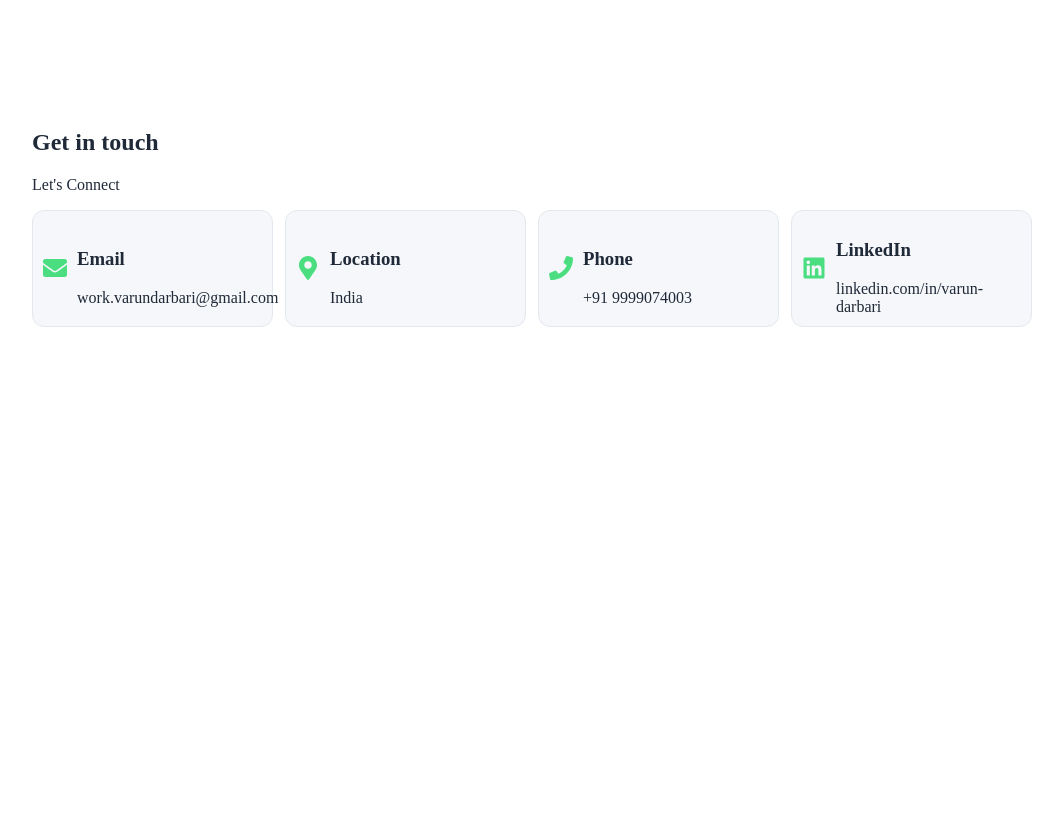
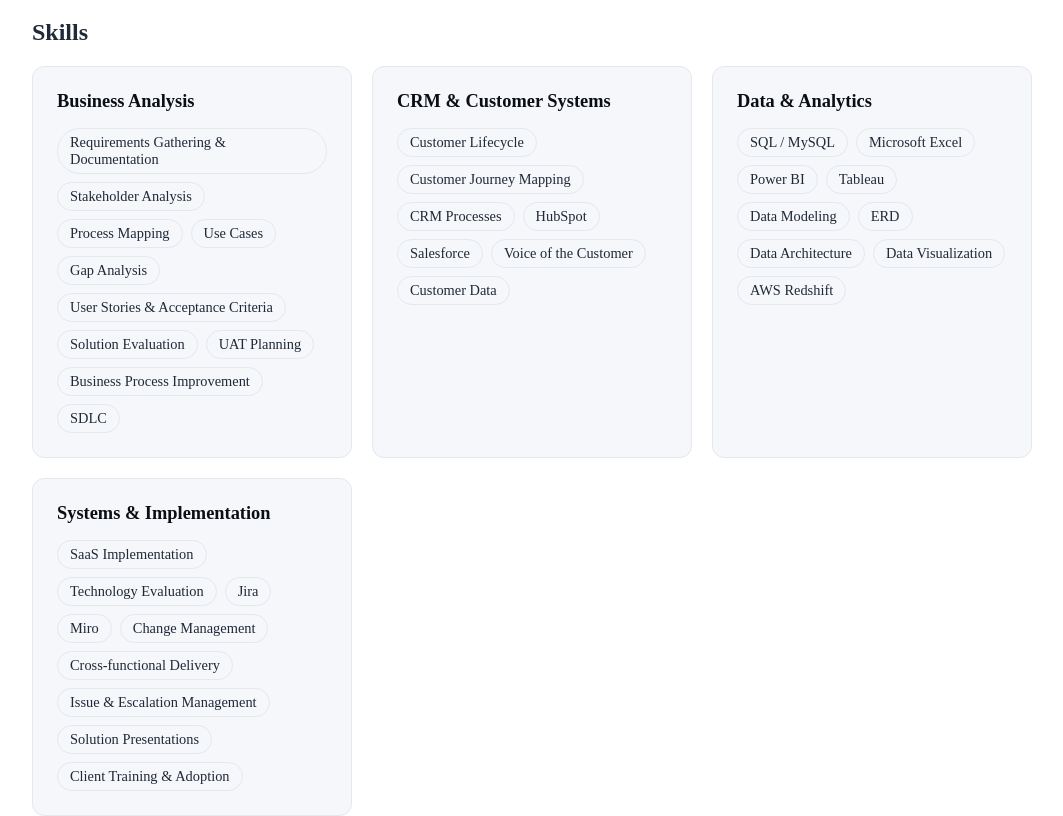
Before and after one commit to Darbari-V/VarunDarbari.github.io, a React (Vite) app: page / in a window 1280 px wide. Shown: the part 2580-3396 px from the top of the page, without its empty margins (108-1171 px from the left). Before the commit the page ends 2987 px from the top, so only its background shows below. Built offline with nearby package versions, Linux system fonts and the light colour scheme.

Commit message:
Add Skills section

```diff
--- a/src/App.css
+++ b/src/App.css
@@ -355,3 +355,45 @@
     border-bottom-color: var(--accent);
   }
 }
+
+.skills-grid {
+  display: grid;
+  grid-template-columns: repeat(auto-fit, minmax(300px, 1fr));
+  gap: 20px;
+}
+
+.skill-card {
+  padding: 24px;
+  background: var(--card-bg);
+  border: 1px solid var(--border);
+  border-radius: 12px;
+  transition: border-color 0.2s, transform 0.2s;
+}
+
+.skill-card:hover {
+  border-color: var(--accent);
+  transform: translateY(-4px);
+}
+
+.skill-card h3 {
+  margin: 0 0 16px;
+  font-size: 1.15rem;
+  color: var(--text-h);
+}
+
+.tag-list {
+  display: flex;
+  flex-wrap: wrap;
+  gap: 8px;
+  list-style: none;
+  padding: 0;
+  margin: 0;
+}
+
+.tag {
+  padding: 5px 12px;
+  border: 1px solid var(--border);
+  border-radius: 999px;
+  font-size: 0.9rem;
+  color: var(--text);
+}
--- a/src/App.jsx
+++ b/src/App.jsx
@@ -5,6 +5,7 @@ import Contact from './components/Contact'
 import Section from './components/Section'
 import About from './components/About'
 import Experience from './components/Experience'
+import Skills from './components/Skills'
 
 import './App.css'
 
@@ -21,9 +22,7 @@ function App() {
           <p>Coming soon.</p>
         </Section>
 
-        <Section id="skills" title="Skills">
-          <p>Coming soon.</p>
-        </Section>
+        <Skills />
       <Contact/>
     </div>
     )
--- a/src/components/About.jsx
+++ b/src/components/About.jsx
@@ -17,6 +17,8 @@ const education = [
 const achievements = [
   'Beta Gamma Sigma (BΓΣ). Recognized as #1 graduating student. Lifetime Member (2022)',
   'Graduated Summa Cum Laude. Graduated top of the class.  GPA: 4.0/4.0',
+  'Elected Secretary & Public Relations Officer | AIS, USF. Elected student leader',
+  'Co-led the "Grow with Google" workshop'
 ]
 
 
--- /dev/null
+++ b/src/components/Skills.jsx
@@ -0,0 +1,80 @@
+import Section from './Section'
+
+const skillAreas = [
+  {
+    title: 'Business Analysis',
+    skills: [
+      'Requirements Gathering & Documentation',
+      'Stakeholder Analysis',
+      'Process Mapping',
+      'Use Cases',
+      'Gap Analysis',
+      'User Stories & Acceptance Criteria',
+      'Solution Evaluation',
+      'UAT Planning',
+      'Business Process Improvement',
+      'SDLC',
+    ],
+  },
+  {
+    title: 'CRM & Customer Systems',
+    skills: [
+      'Customer Lifecycle',
+      'Customer Journey Mapping',
+      'CRM Processes',
+      'HubSpot',
+      'Salesforce',
+      'Voice of the Customer',
+      'Customer Data',
+    ],
+  },
+  {
+    title: 'Data & Analytics',
+    skills: [
+      'SQL / MySQL',
+      'Microsoft Excel',
+      'Power BI',
+      'Tableau',
+      'Data Modeling',
+      'ERD',
+      'Data Architecture',
+      'Data Visualization',
+      'AWS Redshift',
+    ],
+  },
+  {
+    title: 'Systems & Implementation',
+    skills: [
+      'SaaS Implementation',
+      'Technology Evaluation',
+      'Jira',
+      'Miro',
+      'Change Management',
+      'Cross-functional Delivery',
+      'Issue & Escalation Management',
+      'Solution Presentations',
+      'Client Training & Adoption',
+    ],
+  },
+]
+
+function Skills() {
+  return (
+    <Section id="skills" title="Skills">
+      <div className="skills-grid">
+        {skillAreas.map((area) => (
+          <div className="skill-card" key={area.title}>
+            <h3>{area.title}</h3>
+            <ul className="tag-list">
+              {area.skills.map((s) => (
+                <li className="tag" key={s}>{s}</li>
+              ))}
+            </ul>
+          </div>
+        ))}
+      </div>
+    </Section>
+  )
+}
+
+export default Skills
```
